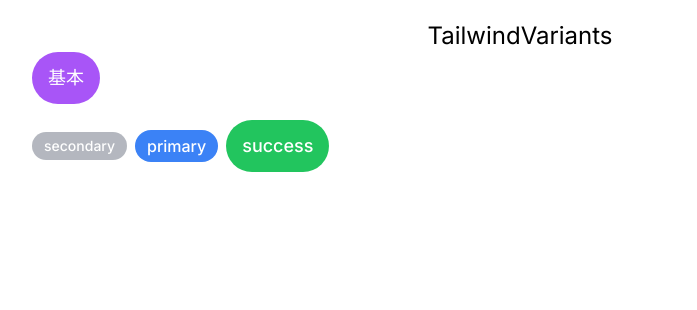
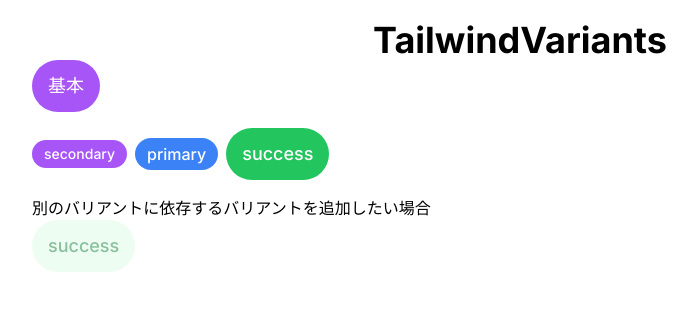
Before and after one commit to ryuta09/nextjs-testing-environment, a Next.js app: page /tailwindvariants in a window 1280 px wide. Shown: the top 310 px of the page, without its empty margins (120-817 px from the left). Built offline with nearby package versions, Linux system fonts and the light colour scheme.

Commit message:
feat: 別のバリアントに依存するバリアントを追加したい場合のパターン

```diff
--- a/app/components/Button.tsx
+++ b/app/components/Button.tsx
@@ -10,8 +10,8 @@
       success: "bg-green-500 hover:bg-green-700",
     },
     size: {
-      sm: "text-sm px-2 px-1",
-      md: "text-base px-3 px-2",
+      sm: "text-sm",
+      md: "text-base",
       lg: "px-4 py-3 text-lg",
     },
     disabled: {
@@ -23,6 +23,11 @@
       size: ["sm", "md"],
       class: "px-3 py-1",
     },
+    {
+      color: 'success',
+      disabled: true,
+      class: 'bg-green-100 text-green-700 dark:text-green-800'
+    }
   ],
   defaultVariants: {
     size: "md",
--- a/app/tailwindvariants/page.tsx
+++ b/app/tailwindvariants/page.tsx
@@ -4,13 +4,18 @@
 const TailwindVariants = () => {
   return (
     <div className='max-w-[1000px] w-full mx-auto my-5 px-3'>
-      <h2 className='text-2xl text-center '>TailwindVariants</h2>
+      <h2 className='text-4xl text-center font-bold'>TailwindVariants</h2>
       <Button color='secondary' size='lg'>基本</Button>
 
       <div className='flex items-center gap-2 my-4'>
-        <Button color='secondary' size='sm' disabled={true}>secondary</Button>
+        <Button color='secondary' size='sm'>secondary</Button>
         <Button color='primary' size='md'>primary</Button>
         <Button color='success' size='lg'>success</Button>
+      </div>
+
+      <div className=''>
+        <p>別のバリアントに依存するバリアントを追加したい場合</p>
+        <Button color='success' size='lg' disabled={true}>success</Button>
       </div>
     </div>
   )
```
